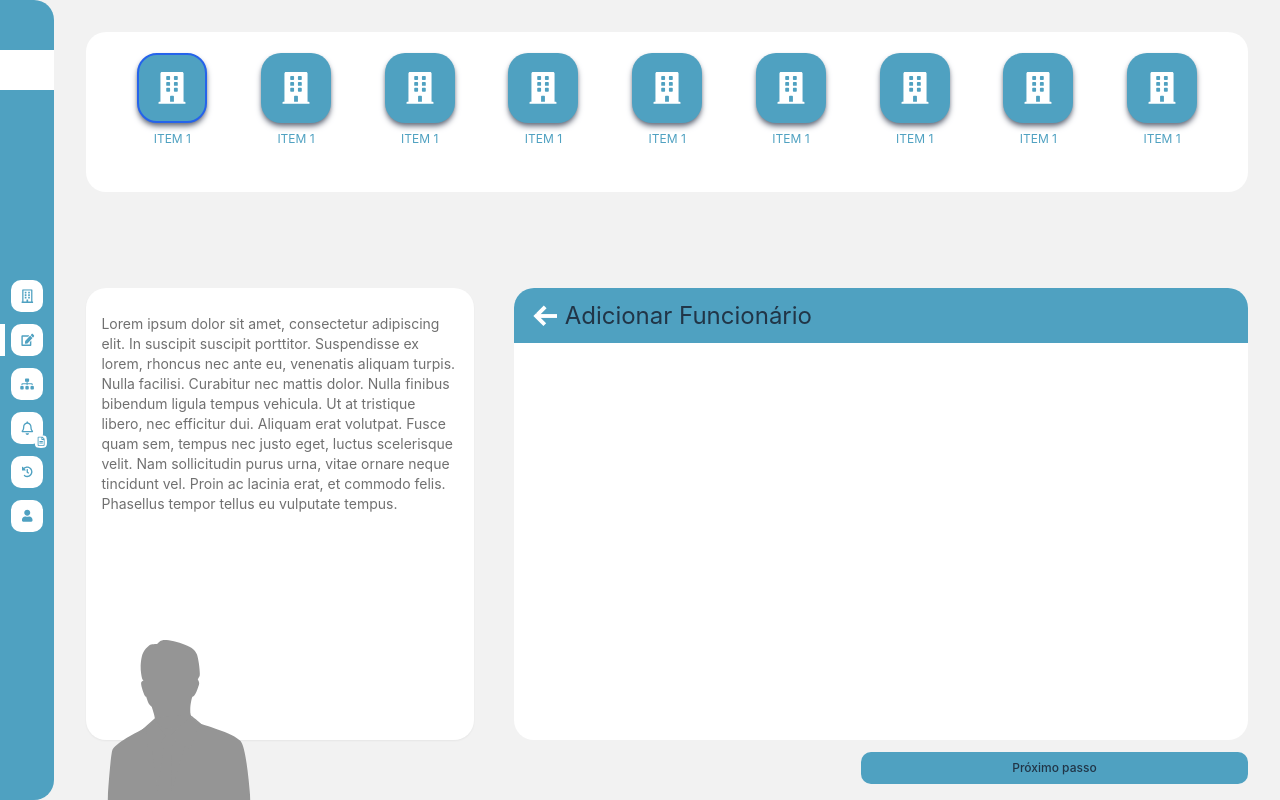
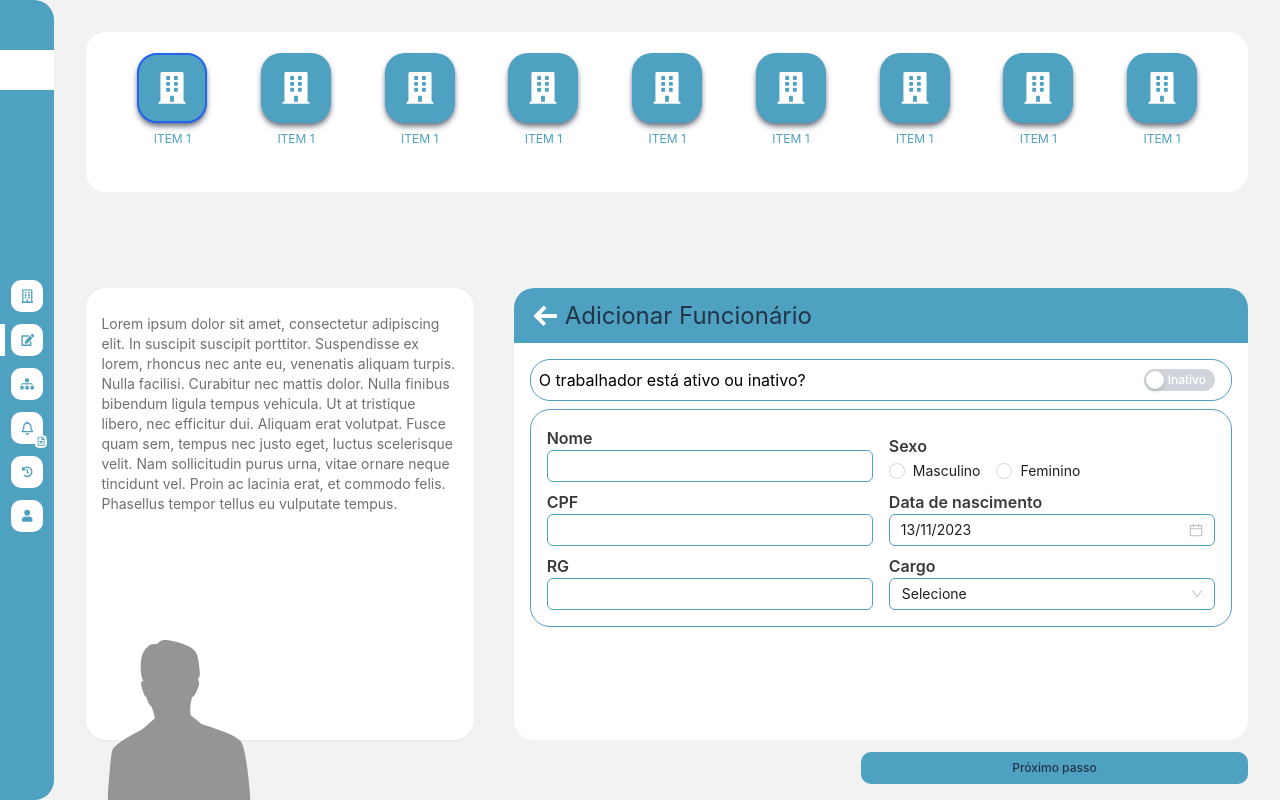
Before and after one commit to nicaloribeiro/desafio-react-sea, a React (Vite) app in the folder frontend/: page /edit in a window 1280 px wide. Built offline with nearby package versions, Linux system fonts and the light colour scheme.

Commit message:
Implementacao do formulario para informacoes basicas

```diff
--- a/frontend/package.json
+++ b/frontend/package.json
@@ -15,6 +15,7 @@
     "@reduxjs/toolkit": "^1.9.7",
     "antd": "^5.11.1",
     "axios": "^1.6.1",
+    "dayjs": "^1.11.10",
     "json-server": "^0.17.4",
     "react": "^18.2.0",
     "react-dom": "^18.2.0",
--- /dev/null
+++ b/frontend/src/components/Section/index.jsx
@@ -0,0 +1,11 @@
+const Section = ({ children, className, ...props }) => {
+  return (
+    <div
+      className={`w-full h-auto flex flex-wrap items-center justify-center lg:justify-between p-2 border-[1px] border-solid border-primary-blue rounded-[20px] ${className}`}
+      {...props}
+    >
+      {children}
+    </div>
+  );
+};
+export default Section;
--- a/frontend/src/pages/Edit/components/EmployerForm/index.jsx
+++ b/frontend/src/pages/Edit/components/EmployerForm/index.jsx
@@ -1,12 +1,20 @@
 import { useDispatch, useSelector } from "react-redux";
 import leftArrow from "/src/assets/leftArrow.svg";
 import { disableEditing } from "/src/store/actions/employerActions";
-import { resetForm } from "/src/store/actions/employerFormActions";
+import { resetForm, updateField } from "/src/store/actions/employerFormActions";
+import Section from "/src/components/Section";
+import { DatePicker, Input, Radio, Select, Switch } from "antd";
+import dayjs from "dayjs";
+import { useId } from "react";
+
+const dateFormat = "DD/MM/YYYY";
+
 const EmployerForm = () => {
   const dispatch = useDispatch();
   const currentStep = useSelector((state) => state.employerReducer.currentStep);
   const currentEmployer = useSelector((state) => state.employerFormReducer);
   console.log(currentEmployer);
+  const userId = currentEmployer.id || useId();
 
   return (
     <div className="lg:w-2/3 pt-10 lg:pt-0 lg:pl-10 lg:pb-[60px]">
@@ -22,6 +30,96 @@ const EmployerForm = () => {
           />
           <p className="ml-2 text-2xl">Adicionar Funcionário</p>
         </div>
+        <div className="p-4">
+          <Section>
+            <p className="text-black">O trabalhador está ativo ou inativo?</p>
+            <Switch
+              checked={currentEmployer.isActive}
+              checkedChildren="Ativo"
+              unCheckedChildren="Inativo"
+              className="mx-2 bg-gray-300"
+              onChange={(checked) => dispatch(updateField("isActive", checked))}
+            />
+          </Section>
+          <Section className="flex-col my-2 lg:flex lg:flex-row">
+            <div className="w-full p-2 lg:w-1/2">
+              <>
+                <p className="text-[#3A3A3A] font-semibold">Nome</p>
+                <Input
+                  className="border-primary-blue"
+                  defaultValue={currentEmployer.name}
+                  onBlur={(e) => dispatch(updateField("name", e.target.value))}
+                />
+              </>
+              <>
+                <p className="text-[#3A3A3A] font-semibold mt-2">CPF</p>
+                <Input
+                  className="border-primary-blue"
+                  value={currentEmployer.cpf}
+                  onBlur={(e) => dispatch(updateField("cpf", e.target.value))}
+                />
+              </>
+              <>
+                <p className="text-[#3A3A3A] font-semibold mt-2">RG</p>
+                <Input
+                  className="border-primary-blue"
+                  value={currentEmployer.rg}
+                  onBlur={(e) => dispatch(updateField("rg", e.target.value))}
+                />
+              </>
+            </div>
+            <div className="w-full p-2 lg:w-1/2">
+              <>
+                <p className="text-[#3A3A3A] font-semibold mt-2">Sexo</p>
+                <Radio.Group
+                  name="radiogroup"
+                  defaultValue={currentEmployer.gender}
+                  onChange={(e) => dispatch(updateField("gender", e.target.value))}
+                >
+                  <Radio value={"M"}>Masculino</Radio>
+                  <Radio value={"F"}>Feminino</Radio>
+                </Radio.Group>
+              </>
+              <>
+                <p className="text-[#3A3A3A] font-semibold mt-2">
+                  Data de nascimento
+                </p>
+                <DatePicker
+                  className="w-full border-primary-blue"
+                  defaultValue={
+                    currentEmployer.birthday
+                      ? dayjs(currentEmployer.birthday)
+                      : dayjs()
+                  }
+                  format={dateFormat}
+                  onChange={(value) => {
+                    dispatch(
+                      updateField("birthday", dayjs(value).format(dateFormat))
+                    );
+                  }}
+                />
+              </>
+              <>
+                <p className="text-[#3A3A3A] font-semibold mt-2">Cargo</p>
+                <Select
+                  defaultValue={currentEmployer.role}
+                  bordered={false}
+                  className="w-full border-primary-blue border-[1px] rounded-md"
+                  options={[
+                    { value: "", label: "Selecione", disabled: true },
+                    { value: "role_01", label: "Role 01" },
+                    { value: "role_02", label: "Role 02" },
+                    { value: "role_03", label: "Role 03" },
+                    { value: "role_04", label: "Role 04" },
+                  ]}
+                  onChange={(value) => {
+                    dispatch(updateField("role", value));
+                  }}
+                />
+              </>
+            </div>
+          </Section>
+        </div>
       </div>
     </div>
   );
--- a/frontend/src/store/actions/employerFormActions.js
+++ b/frontend/src/store/actions/employerFormActions.js
@@ -1,5 +1,7 @@
 export const RESET_FORM = "RESET_FORM";
 export const SET_FORM = "SET_FORM";
+export const UPDATE_FIELD = "UPDATE_FIELD";
+
 
 export const resetForm = () => ({
   type: RESET_FORM,
@@ -9,3 +11,8 @@ export const setForm = (employer) => ({
   type: SET_FORM,
   payload: { employer },
 });
+
+export const updateField = (field, value) => ({
+    type: UPDATE_FIELD,
+    payload: { field, value }
+})
--- a/frontend/src/store/reducers/employerFormReducer.js
+++ b/frontend/src/store/reducers/employerFormReducer.js
@@ -1,7 +1,12 @@
-import { RESET_FORM, SET_FORM } from "../actions/employerFormActions";
+import {
+  RESET_FORM,
+  SET_FORM,
+  UPDATE_FIELD,
+} from "../actions/employerFormActions";
 
 const initialState = {
-  isActive: true,
+  id: null,
+  isActive: false,
   name: "",
   gender: "",
   cpf: "",
@@ -18,7 +23,12 @@ const employerFormReducer = (state = initialState, action) => {
     case RESET_FORM:
       return initialState;
     case SET_FORM:
-        return action.payload.employer
+      return action.payload.employer;
+    case UPDATE_FIELD:
+      return {
+        ...state,
+        [action.payload.field]: action.payload.value,
+      };
     default:
       return state;
   }
--- a/frontend/src/store/reducers/employerReducer.js
+++ b/frontend/src/store/reducers/employerReducer.js
@@ -15,6 +15,7 @@ const mockActivities = {
   epis: [mockEpi],
 };
 const mockEmployer = {
+  id: 1,
   isActive: true,
   name: "John Doe",
   gender: "M",
```
